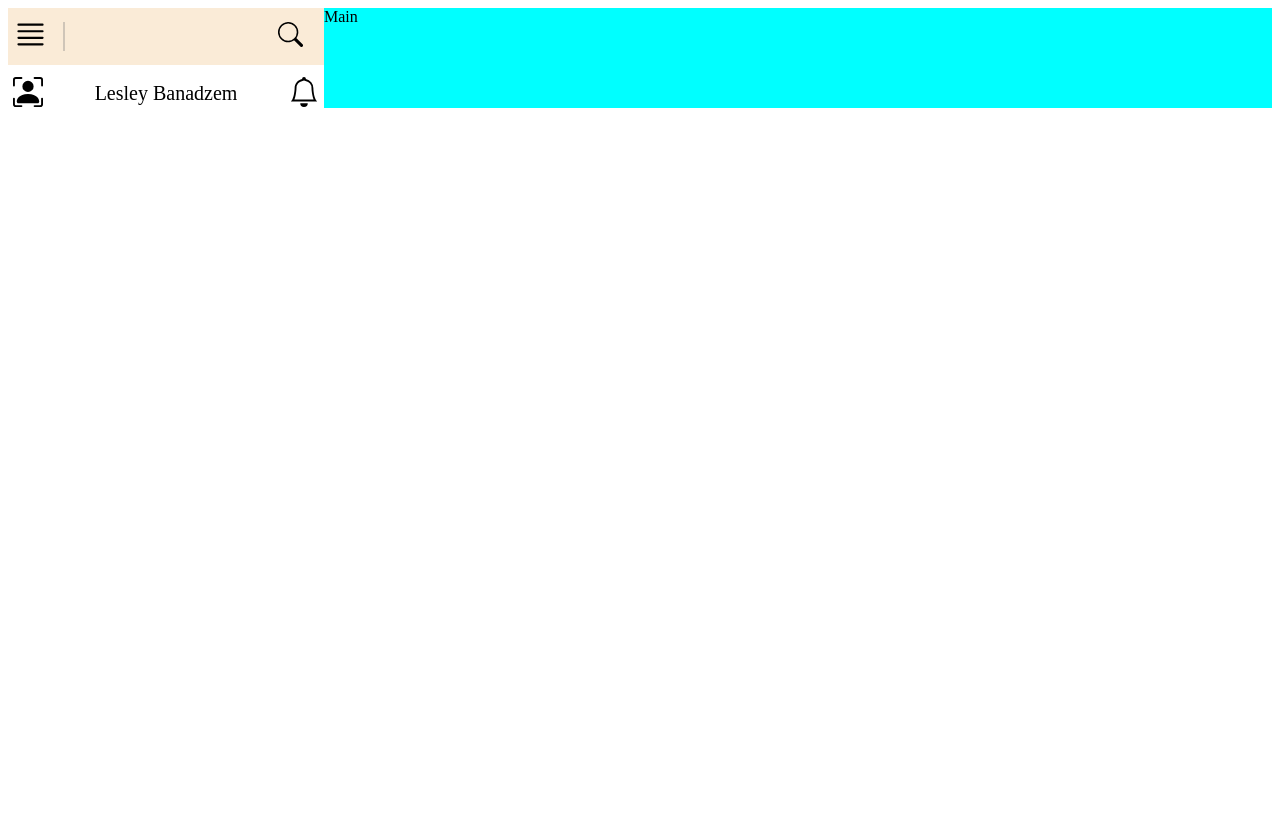
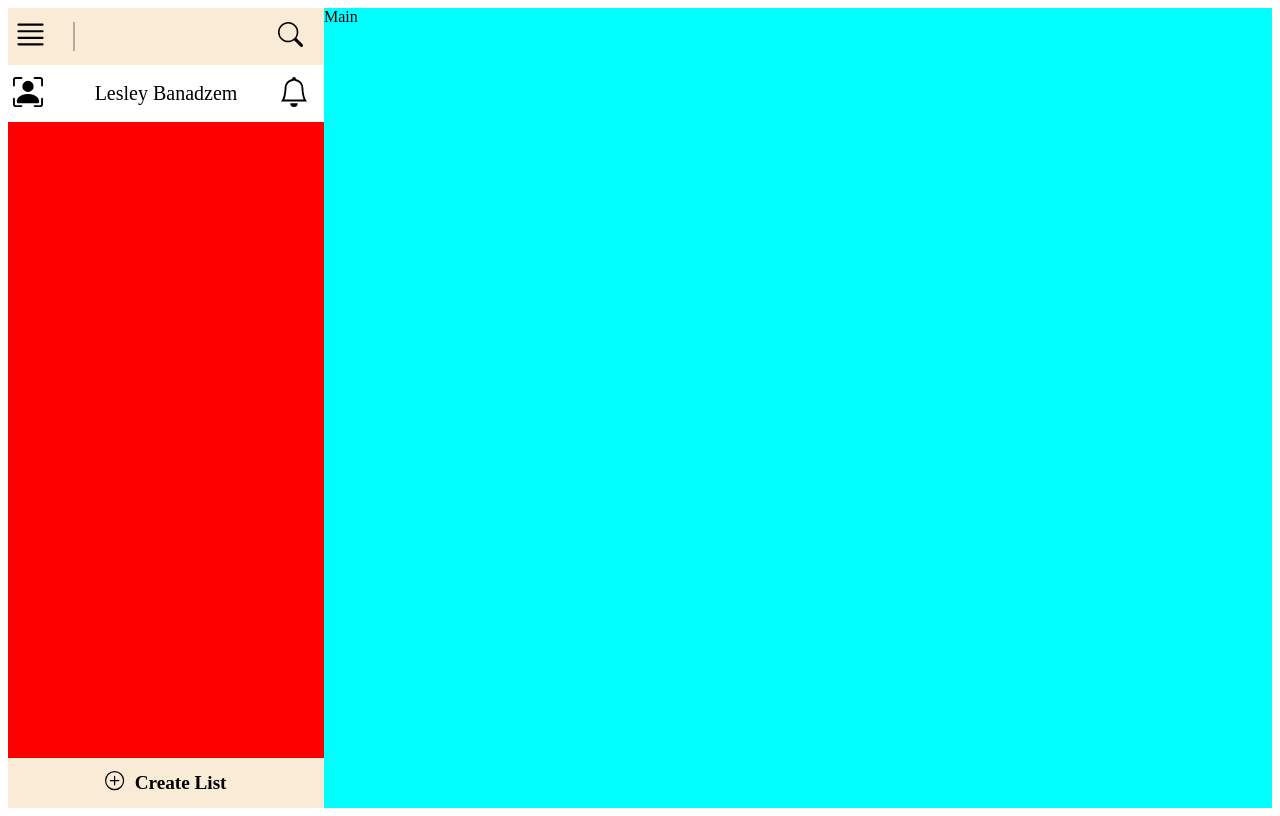
Before and after one commit to lesleyfon/Todo-gatsby-tutorial-, a Gatsby site: page / in a window 1280 px wide. Built offline with nearby package versions, Linux system fonts and the light colour scheme; Gatsby itself is replaced by a stand-in of ours.

Commit message:
Added a footer for the list

```diff
--- a/src/Redux/reducers/todocategories.js
+++ b/src/Redux/reducers/todocategories.js
@@ -1,44 +1,43 @@
-import Actions  from './../actionTypes/actiontypes'
-console.log(Actions)
-const {ADD_TODO_CATEGORY ,EDIT_TODO_CATEGORY ,DELETE_TODO_CATEGORY} = Actions
+import Actions from "./../actionTypes/actiontypes";
+const { ADD_TODO_CATEGORY, EDIT_TODO_CATEGORY, DELETE_TODO_CATEGORY } = Actions;
 
-const initState= {
+const initState = {
   category: [
     {
-            name: 'Inbox',
-            date: '09/09/2019'
+      name: "Inbox",
+      date: "09/09/2019",
     },
     {
-            name: 'Today',
-            date: '09/09/2019'
+      name: "Today",
+      date: "09/09/2019",
     },
-    ]
+  ],
 }
-export function todocategories(state = initState, action){
+export function todocategories(state = initState, action) {
   switch (action.type) {
     case ADD_TODO_CATEGORY:
       return {
         ...state,
         category: {
           ...state.category,
-                    ...action.payload
-                }
+          ...action.payload,
+        },
       }
     case EDIT_TODO_CATEGORY:
       return {
         ...state,
         category: {
           ...state.category,
-                    ...action.payload
-                }
+          ...action.payload,
+        },
       }
     case DELETE_TODO_CATEGORY:
       return {
         ...state,
         category: {
           ...state.category,
-                    ...action.payload
-                }
+          ...action.payload,
+        },
       }
     default:
       return state
--- /dev/null
+++ b/src/components/Aside/Footer/Footer.css
@@ -0,0 +1,30 @@
+.footer{
+    bottom: 0;
+    left: 0;
+    height: 50px;
+    position: relative;
+    background-color: antiquewhite;
+    display: flex;
+    align-items: center;
+    align-content: center;
+    width: 100%;
+    align-self: flex-end;
+    justify-content: center;
+}
+
+
+div svg{
+    cursor: pointer;
+    margin-right: 10px;
+    font-size: 1.2rem;
+}
+
+div div h4{
+    cursor: pointer;
+    border: none;
+    font-size: 1.2rem;
+    width: 100%;
+    background-color: antiquewhite;
+    text-align: center;
+    margin: 0px;
+}
--- /dev/null
+++ b/src/components/Aside/Footer/Footer.jsx
@@ -0,0 +1,18 @@
+import React from 'react'
+import { PlusCircle} from 'react-bootstrap-icons';
+import './Footer.css'
+
+function Footer() {
+    return (
+        <div className='footer'>
+            <div className='plus-sign'>
+                <PlusCircle />
+            </div>
+            <div>
+                <h4>Create List</h4>
+            </div>
+        </div>
+    )
+}
+
+export default Footer
--- a/src/components/Aside/List.css
+++ b/src/components/Aside/List.css
@@ -2,4 +2,8 @@
     width: 100% ;
     background-color: red;
     height: 100%;
+    flex-wrap: wrap;
+    display: flex;
+    flex-direction: row;
+
 }
--- a/src/components/Aside/List.jsx
+++ b/src/components/Aside/List.jsx
@@ -1,11 +1,13 @@
 import React from 'react';
 import './List.css';
 import Header from './Header/Header';
+import Footer from './Footer/Footer';
 
 function List() {
     return (
         <div className='list'>
             <Header />
+            <Footer />
         </div>
     )
 }
--- a/src/components/Main/Main.jsx
+++ b/src/components/Main/Main.jsx
@@ -3,7 +3,6 @@ import './Main.css'
 import {connect } from 'react-redux'
 
 function Main(props) {
-    console.log(props)
     return (
         <div className='main'>
             Main
--- a/src/pages/index.css
+++ b/src/pages/index.css
@@ -1,5 +1,6 @@
 .app{
     max-width: 100%;
+    height: 100vh;
     display: grid;
     grid-template-columns: 25% 75%;
 }
```
Also changed, not shown: src/pages/404.js (added, +11 -0 lines), src/components/Aside/Body/CategoryCard.jsx (added), src/components/Aside/Body/CategoryList.jsx (added). Lines whose indentation alone changed are shown as unchanged.
